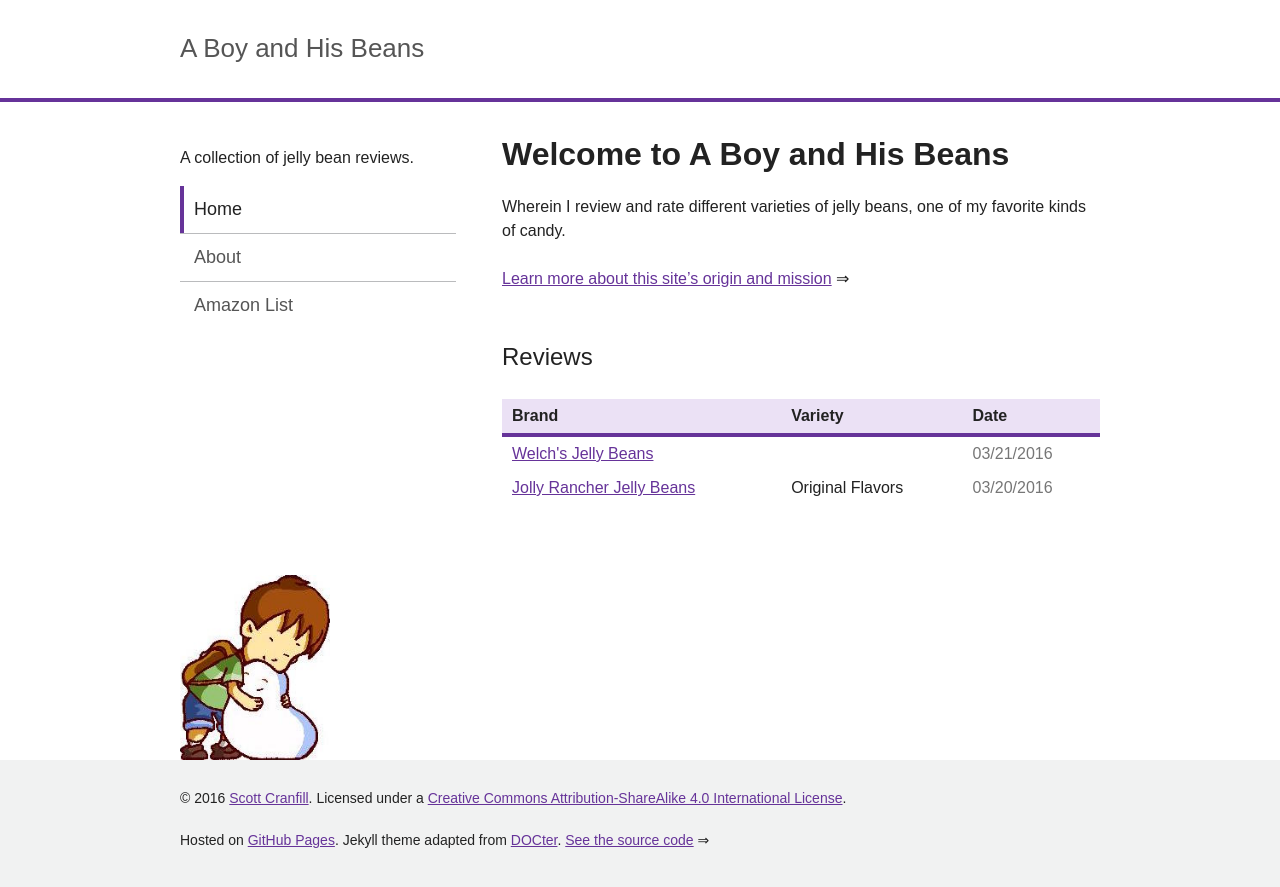
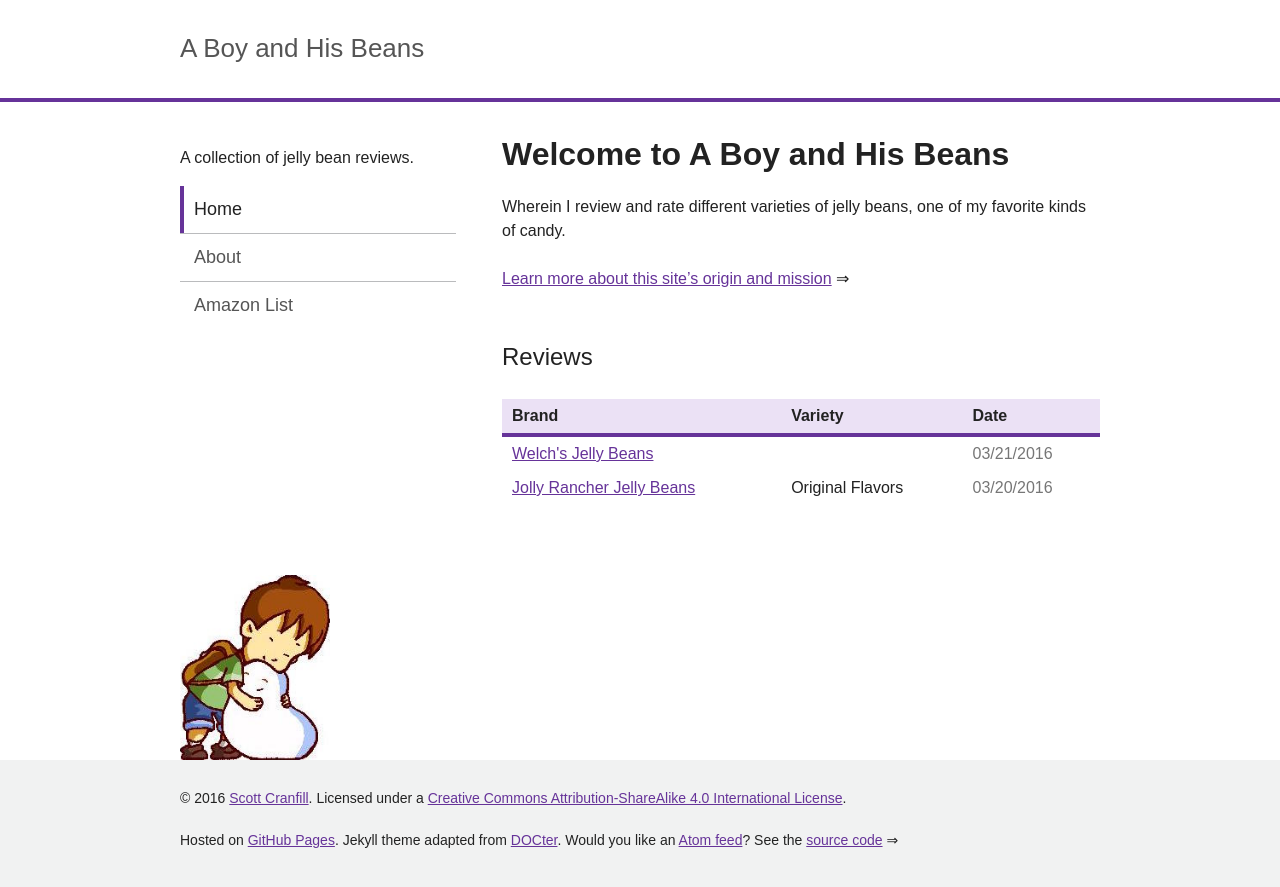
Before and after one commit to Scotchester/jellybeans, a Jekyll site: the page built from index.html, in a window 1280 px wide. Shown: the top 887 px of the page. Built offline with Jekyll 4.4.1, drawn with Linux system fonts in a browser that asks for light colours.

Commit message:
Add Atom feed via the jekyll-feed plugin

```diff
--- a/_config.yml
+++ b/_config.yml
@@ -10,17 +10,17 @@ collections:
 
 # Title
 name: A Boy and His Beans
-subtitle: A collection of jelly bean reviews.
+description: A collection of jelly bean reviews.
 
-# When using this template with a project page set the baseurl to '/project-name'
-# For user/organization pages set this to an empty string
-# When working locally use jekyll serve --baseurl '' so that you can view everything at localhost:4000
-# See http://jekyllrb.com/docs/github-pages/ for more info
+# URLs
+url: http://jellybeans.lol
+## baseurl set to empty string because the site lives at a FQDN
 baseurl: ''
 
 # Author/Organization info to be displayed in the templates
 author:
   name: Scott Cranfill
+  email: scott@scottcranfill.com
   url: https://twitter.com/scott_ish
 
 # Point the logo URL at a file in your repo or hosted elsewhere by your organization
@@ -42,19 +42,13 @@ navigation:
   url: https://www.amazon.com/gp/registry/wishlist/36YXMMNMA3W5D/
   internal: false
 
-# Repo list
-# List repos that you would like to appear on the homepage here
-repos:
-- name: jellybeans
-  description: Source code for this site
-  url: https://github.com/Scotchester/jellybeans
-
 # Style Variables
 brand_color: "rebeccapurple"
 
 # Jekyll plugins
 gems:
   - jemoji
+  - jekyll-feed
 
 # Offline caching
 offline_cache: true
--- a/_includes/sidebar.html
+++ b/_includes/sidebar.html
@@ -1,5 +1,5 @@
 <aside class="sidebar">
-    <div class="intro">{{ site.subtitle }}</div>
+    <div class="intro">{{ site.description }}</div>
     <a class="skip-link visuallyhidden focusable" href="#main">Skip to Main Content</a>
 
     <nav class="sidebar-nav" role="navigation">
--- a/_layouts/default.html
+++ b/_layouts/default.html
@@ -10,11 +10,18 @@
             {{ page.title }} – {{ site.name }}
         {% endif %}
         </title>
+    {% if page.description %}
+        <meta name="description" content="{{ page.description }}">
+    {% else %}
+        <meta name="description" content="{{ site.description }}">
+    {% endif %}
         <meta name="viewport" content="width=device-width">
 
         <link rel="stylesheet" href="{{ site.baseurl }}/assets/css/normalize.css">
         <link rel="stylesheet" href="{{ site.baseurl }}/assets/css/main.css">
         <link rel="stylesheet" href="{{ site.baseurl }}/assets/css/syntax.css">
+
+        {% feed_meta %}
     </head>
 
     <body>
@@ -48,7 +55,8 @@
                     <p>
                         Hosted on <a href="https://pages.github.com/">GitHub Pages</a>.
                         Jekyll theme adapted from <a href="https://github.com/cfpb/DOCter">DOCter</a>.
-                        <a href="https://github.com/Scotchester/">See the source code</a> ⇒
+                        Would you like an <a href="{{ site.baseurl }}//feed.xml">Atom feed</a>?
+                        See the <a href="https://github.com/Scotchester/">source code</a> ⇒
                     </p>
                 </div>
             </footer>
```
